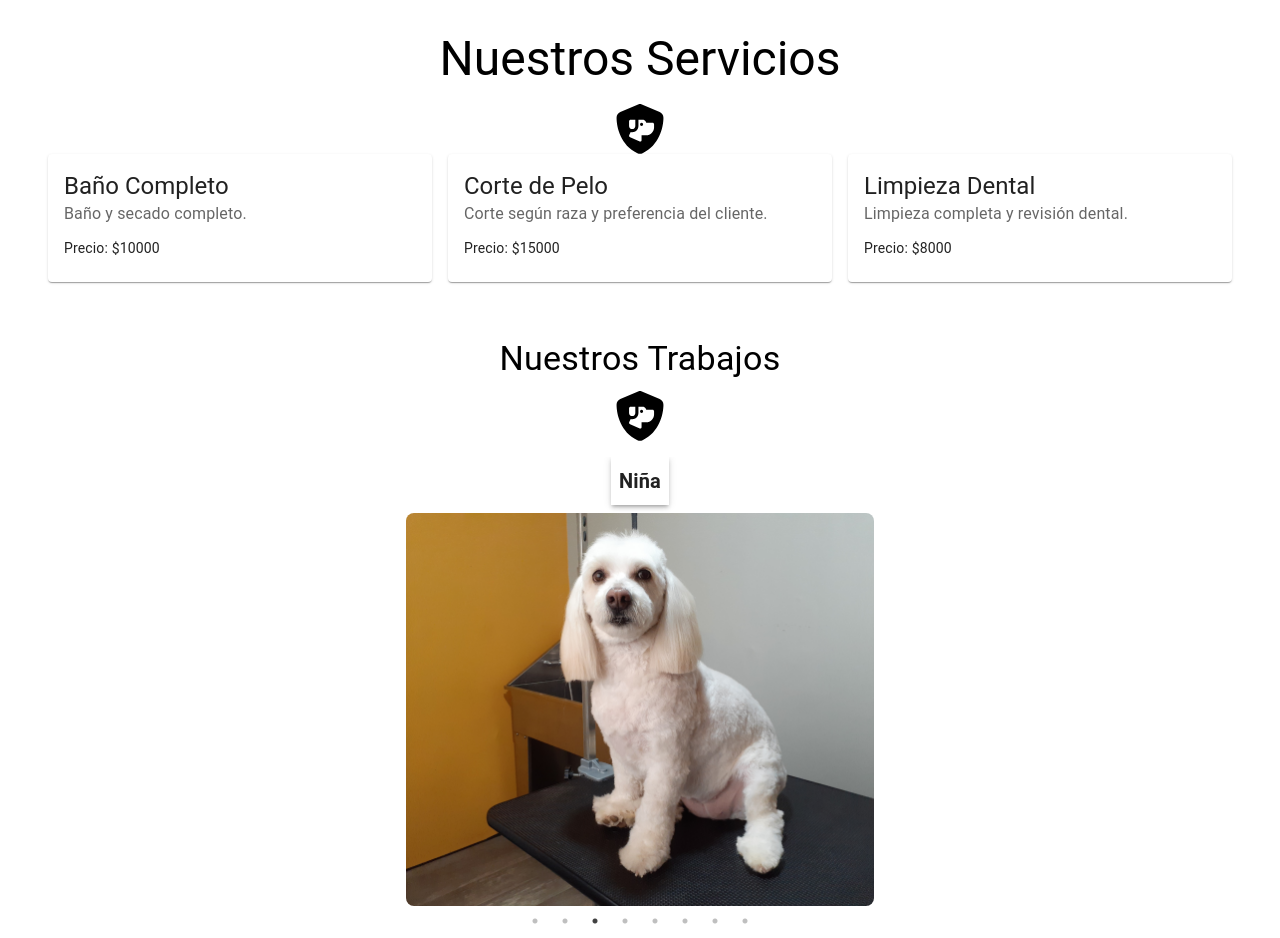
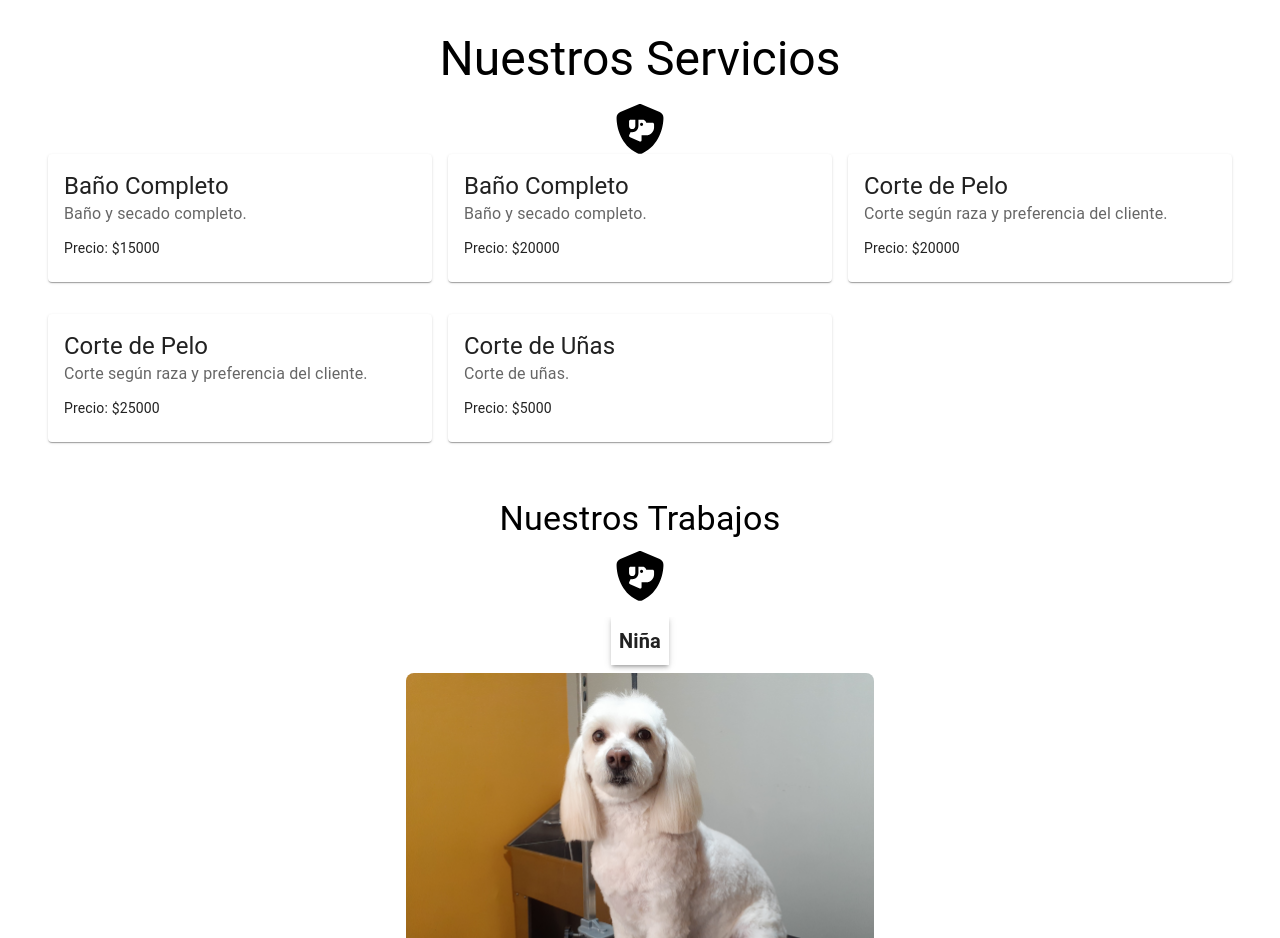
Before and after one commit to bohaz/petfashion, a React (Create React App) app: page / in a window 1280 px wide. Shown: the part 1240-2178 px from the top of the page. Built offline with nearby package versions, Linux system fonts and the light colour scheme.

Commit message:
Add some services

```diff
--- a/src/components/ListaDeServicios.jsx
+++ b/src/components/ListaDeServicios.jsx
@@ -8,9 +8,11 @@ import { faShieldDog } from '@fortawesome/free-solid-svg-icons';
 
 function ListaDeServicios() {
   const servicios = [
-    { nombre: "Baño Completo", descripcion: "Baño y secado completo.", precio: 10000 },
-    { nombre: "Corte de Pelo", descripcion: "Corte según raza y preferencia del cliente.", precio: 15000 },
-    { nombre: "Limpieza Dental", descripcion: "Limpieza completa y revisión dental.", precio: 8000 },
+    { nombre: "Baño Completo", descripcion: "Baño y secado completo.", precio: 15000 },
+    { nombre: "Baño Completo", descripcion: "Baño y secado completo.", precio: 20000 },
+    { nombre: "Corte de Pelo", descripcion: "Corte según raza y preferencia del cliente.", precio: 20000 },
+    { nombre: "Corte de Pelo", descripcion: "Corte según raza y preferencia del cliente.", precio: 25000 },
+    { nombre: "Corte de Uñas", descripcion: "Corte de uñas.", precio: 5000 },
   ];
 
   return (
```
